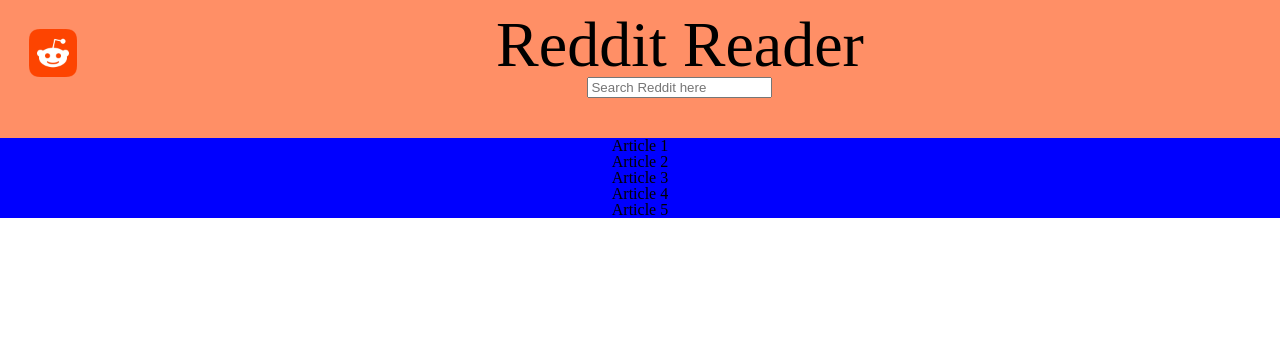
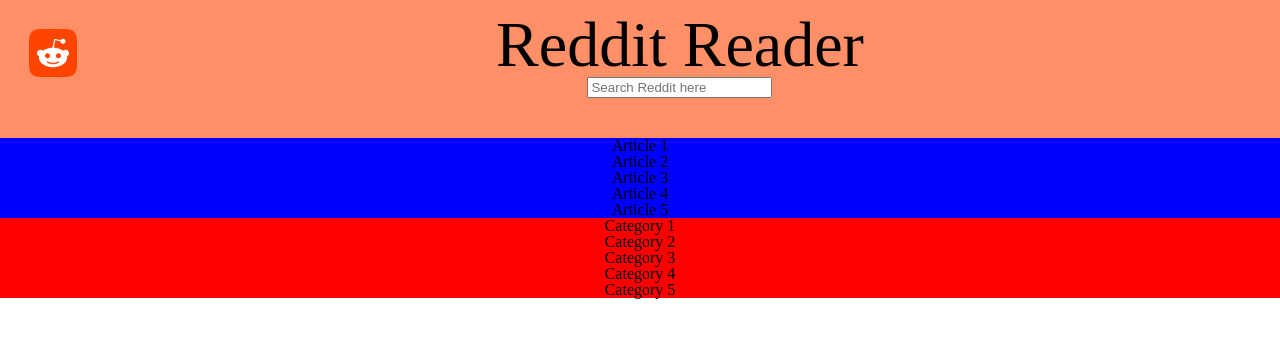
Before and after one commit to AdeKnowles/reddit-client, a React (Vite) app in the folder reddit-client/: page / in a window 1280 px wide. Shown: the top 338 px of the page. Built offline with nearby package versions, Linux system fonts and the light colour scheme; a web font is replaced by a local one.

Commit message:
added Categories component as a placeholder

```diff
--- a/reddit-client/src/app/App.jsx
+++ b/reddit-client/src/app/App.jsx
@@ -1,6 +1,7 @@
 import './App.css';
 import SearchBar from '../features/searchBar/SearchBar';
 import Articles from '../features/articles/Articles';
+import Categories from '../features/categories/Categories';
 
 function App() {
 
@@ -10,6 +11,7 @@ function App() {
         <SearchBar />
         <main>
           <Articles />
+          <Categories />
         </main>
       </div>
     </>
--- /dev/null
+++ b/reddit-client/src/features/categories/Categories.jsx
@@ -0,0 +1,14 @@
+import React from "react";
+import styles from  "./categories.module.css";
+
+export default function Categories() {
+    return (
+        <section className={styles.categories}>
+            <p>Category 1</p>
+            <p>Category 2</p>
+            <p>Category 3</p>
+            <p>Category 4</p>
+            <p>Category 5</p>
+        </section>
+    );
+}
--- /dev/null
+++ b/reddit-client/src/features/categories/categories.module.css
@@ -0,0 +1,3 @@
+.categories {
+    background-color: red;
+}
```
